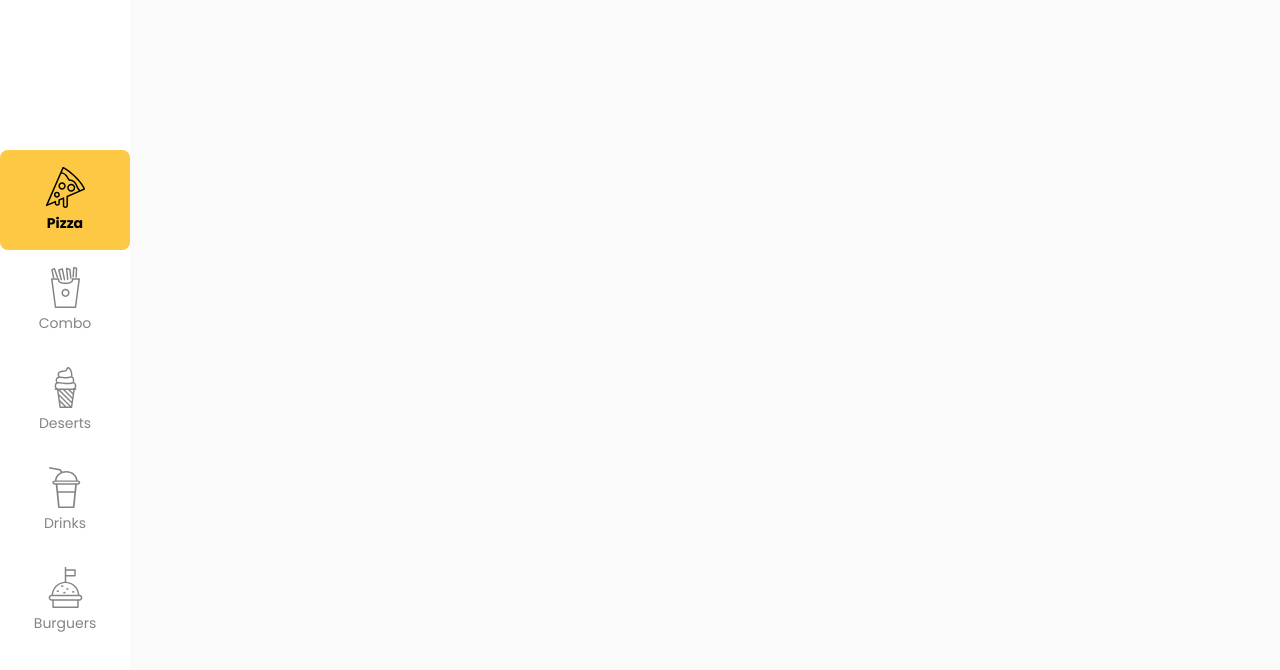
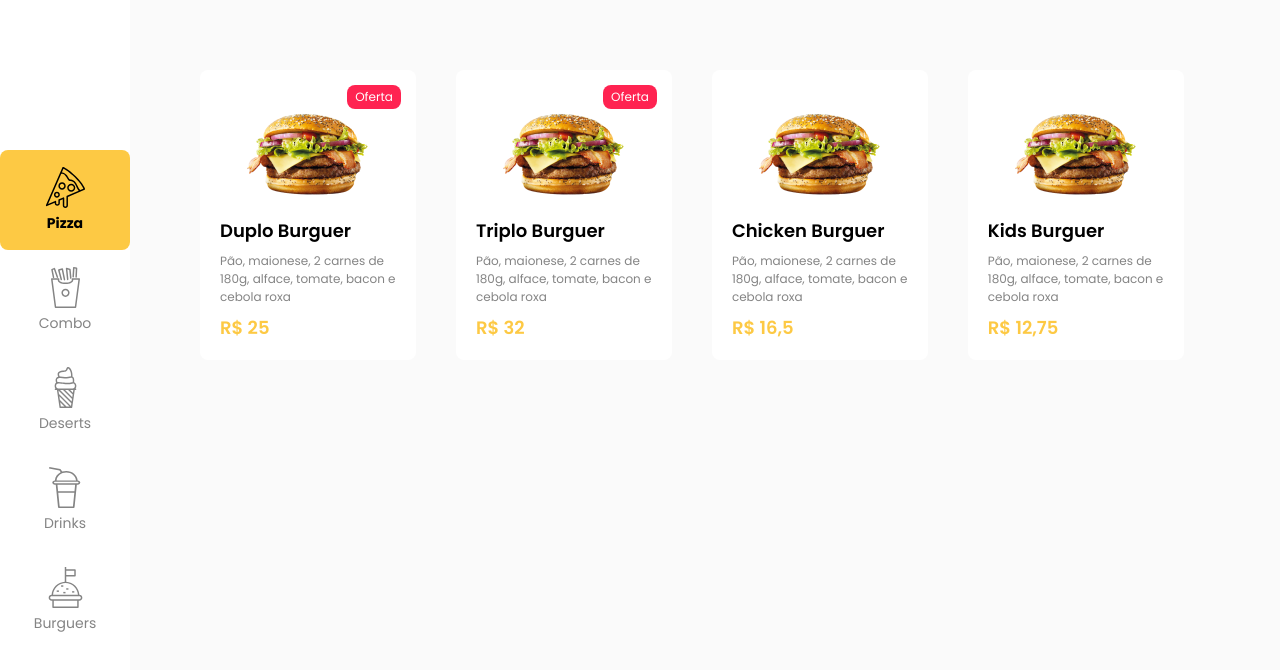
Before and after one commit to herculesmachado/Smart-Restaurant, a Vue app in the folder project-smart-restaurant/: page / in a window 1280 px wide. Shown: the top 670 px of the page. Built offline with nearby package versions, Linux system fonts and the light colour scheme; data requests are answered from the project's data file.

Commit message:
add new Item and ItemList and modified in style

```diff
--- a/project-smart-restaurant/db.json
+++ b/project-smart-restaurant/db.json
@@ -18,28 +18,14 @@
       "id": 3,
       "name": "Chicken Burguer",
       "description": "Pão, maionese, 2 carnes de 180g, alface, tomate, bacon e cebola roxa",
-      "price": 16,
-      "offer": true
+      "price": 16.5,
+      "offer": false
     },
     {
       "id": 4,
       "name": "Kids Burguer",
       "description": "Pão, maionese, 2 carnes de 180g, alface, tomate, bacon e cebola roxa",
-      "price": 12,
-      "offer": false
-    },
-    {
-      "id": 5,
-      "name": "Picanha Burguer",
-      "description": "Pão, maionese, 2 carnes de 180g, alface, tomate, bacon e cebola roxa",
-      "price": 42,
-      "offer": false
-    },
-    {
-      "id": 6,
-      "name": "Bacon Burguer",
-      "description": "Pão, maionese, 2 carnes de 180g, alface, tomate, bacon e cebola roxa",
-      "price": 25,
+      "price": 12.75,
       "offer": false
     }
   ]
--- a/project-smart-restaurant/src/App.vue
+++ b/project-smart-restaurant/src/App.vue
@@ -6,5 +6,7 @@
 </template>
 
 <style scoped>
-#app {}
+#app {
+  display: flex;
+}
 </style>
--- a/project-smart-restaurant/src/assets/global.less
+++ b/project-smart-restaurant/src/assets/global.less
@@ -1,8 +1,8 @@
 @import './variables.less';
 
 * {
+  padding: 0;
   margin: 0;
-  padding: 0;
   box-sizing: border-box;
 }
 
--- a/project-smart-restaurant/src/components/CategoryMenu.vue
+++ b/project-smart-restaurant/src/components/CategoryMenu.vue
@@ -79,6 +79,7 @@ export default {
     display: flex;
     align-items: center;
 
+
     ul {
         width: 100%;
 
--- /dev/null
+++ b/project-smart-restaurant/src/components/Item.vue
@@ -0,0 +1,73 @@
+<template>
+    <div class="item">
+        <div class="item--tag" v-if="item.offer">Oferta</div>
+        <img class="item--img" src="../assets/img/burguer.png" alt="">
+        <h2 class="item--name">{{ item.name }}</h2>
+        <p class="item--description">{{ item.description }}</p>
+        <p class="item--price"> {{ currency }} </p>
+    </div>
+</template>
+<script>
+export default {
+    name: 'Item',
+    props: {
+        item: {},
+    },
+    computed: {
+        currency() {
+            let val = ((`R$ ${this.item.price}`).replace('.', ','))
+            return val
+        }
+    }
+}
+</script>
+<style lang="less" scoped>
+@import '../assets/variables.less';
+
+    .item {
+        width: 215.95px;
+        height: 290px;
+        border-radius: 8px;
+        background-color: white;
+        position: relative;
+        margin: 20px;
+        padding: 20px;
+
+        &--tag {
+            position: absolute;
+            background-color: @pink;
+            border-radius: 8px;
+            color: white;
+            top: 15px;
+            right: 15px;
+            font-weight: 500;
+            font-size: 12px;
+            padding: 3px 8px;
+        }
+
+        &--img {
+            display: block;
+            margin: 20px auto;
+        }
+
+        &--name {
+            font-weight: 600;
+            font-size: 18px;
+
+        }
+
+        &--description {
+            color: @dark-grey;
+            font-weight: 300;
+            font-size: 12px;
+            margin: 8px auto;
+        }
+
+        &--price {
+            font-weight: 600;
+            font-size: 18px;
+            color: @light-yellow;
+        }
+
+    }
+</style>
--- /dev/null
+++ b/project-smart-restaurant/src/components/ItemsList.vue
@@ -0,0 +1,35 @@
+<template>
+    <div class="items-list">
+        <Item v-for="item in itemsList" :key="item.id" :item="item" />
+    </div>
+</template>
+<script>
+import Item from './Item.vue'
+import axios from 'axios'
+
+export default {
+    name: 'ItemsList',
+    components: {
+        Item
+    },
+    data() {
+        return {
+            itemsList: []
+        }
+    },
+    created() {
+        // Atribui o this em ums variavel para ser chamada no itemList
+        let self = this
+        axios.get('http://localhost:3000/burguers').then(function (response) {
+            // manipula o sucesso da requisição
+            self.itemsList = response.data
+        })
+    }
+}
+</script>
+<style lang="less" scoped>
+    .items-list {
+        margin: 50px;
+        display: flex;
+    }
+</style>
--- a/project-smart-restaurant/src/views/Home.vue
+++ b/project-smart-restaurant/src/views/Home.vue
@@ -1,19 +1,25 @@
-<template lang="">
-    <categoryMenu/>
+<template>
+    <div class="home">
+        <CategoryMenu />
+        <ItemsList />
+    </div>
 </template>
 <script>
-import categoryMenu from '../components/CategoryMenu.vue'
-import axios from 'axios'
+import CategoryMenu from '../components/CategoryMenu.vue'
+import ItemsList from '../components/ItemsList.vue'
 export default {
     name: 'Home',
     components: {
-        categoryMenu
-    },
-    created() {
-        axios.get('http://localhost:3000/burguers').then(function (response) {
-            // manipula o sucesso da requisição
-            console.log(response);
-        })
+        CategoryMenu,
+        ItemsList
     }
 }
 </script>
+
+<style scoped lang="less">
+
+.home {
+    display: flex;
+}
+
+</style>
```
Also changed, not shown: project-smart-restaurant/.eslintrc.js (deleted), project-smart-restaurant/src/assets/img/burguer.png (added).
